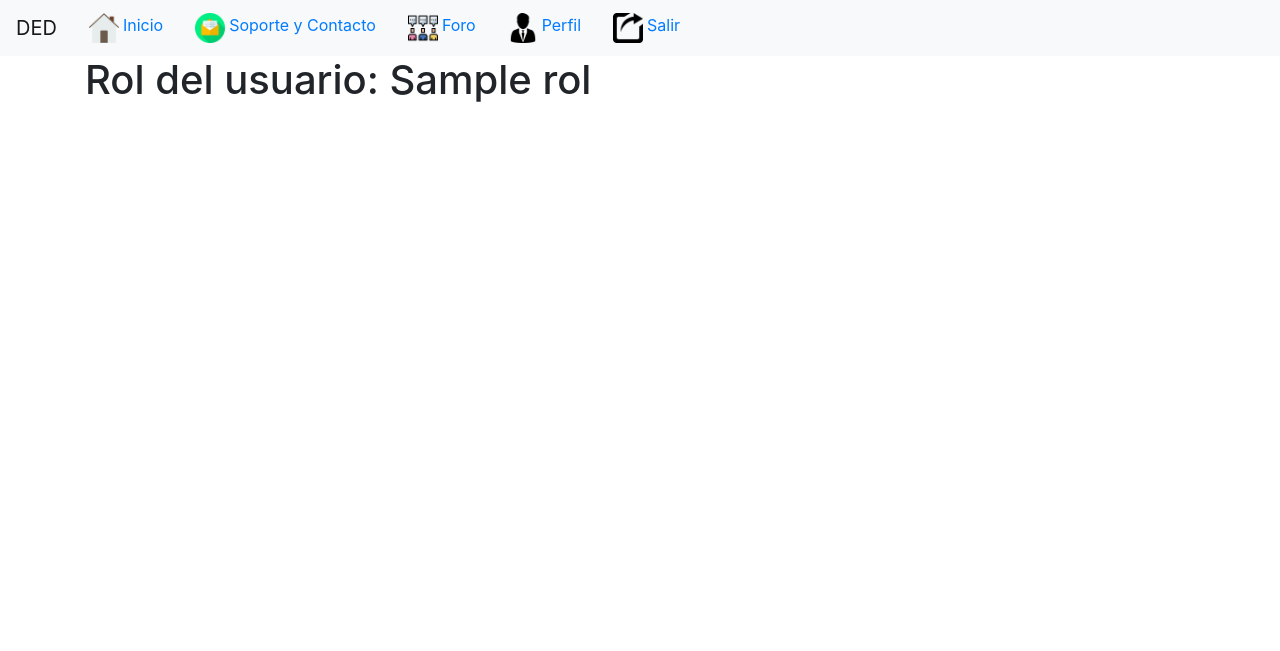
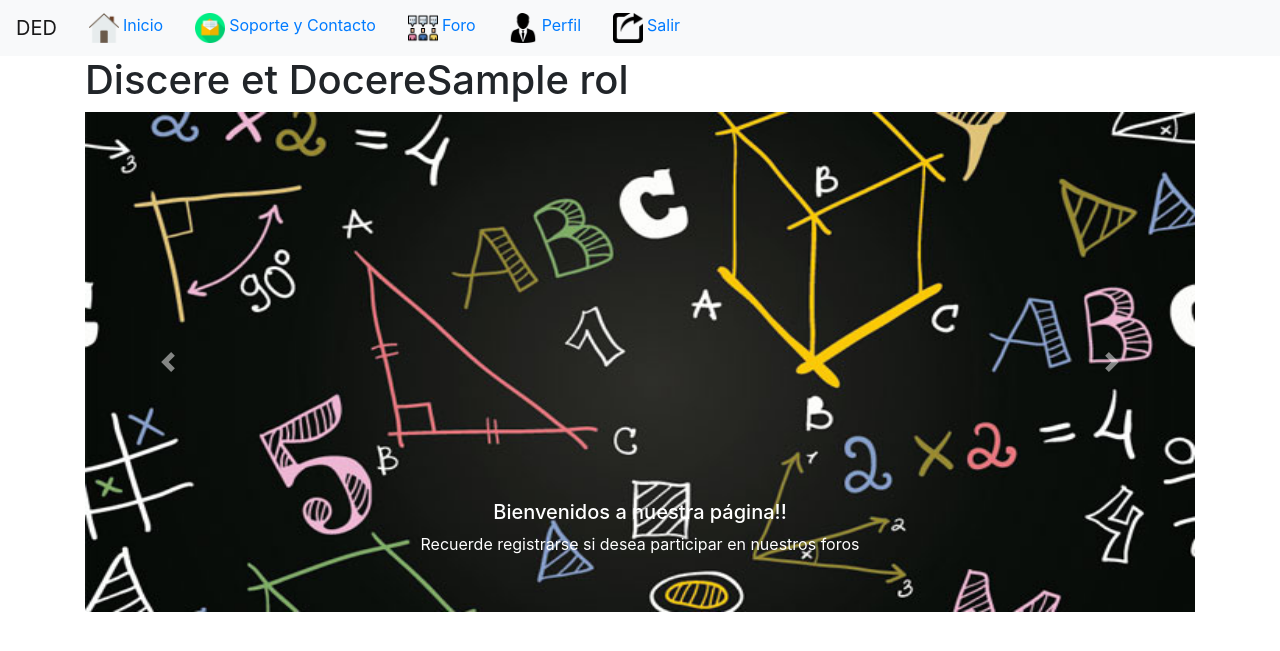
Before and after one commit to Axel19992017/DiscereEtDocere, a Flask app: template templates/index.html in a window 1280 px wide. Shown: the top 651 px of the page. Run offline with Flask 2, Linux system fonts and the light colour scheme; the template is opened without the code that fills it: most values are stand-ins (such as "Sample title", 1, 10 or a date in 2020); some libraries are stand-ins or nearby versions.

Commit message:
Falta personalizar perfil e inicio y soporte

```diff
--- a/app.py
+++ b/app.py
@@ -74,7 +74,7 @@ def index():
     cursor.execute("select CONCAT(nombre,' ',apellido) as Nombre,alias,pase from Usuario;")
     print(cursor.rownumber)
     rows = cursor.fetchall()
-    return render_template("index.html",rows = rows,rol = "")
+    return render_template("index.html",rows = rows,rol = rol,alias=alias)
 
 @app.route("/login")
 def login():
@@ -182,6 +182,13 @@ def addForo():
     cursor.callproc('addForo',(idTema,idUsuario,nombre,contenido,None))
     cursor.connection.commit()
     return '202'
+@app.route('/perfil')
+def perfil():
+    global alias
+    cursor.execute(f"select CONCAT(nombre,' ',apellido) AS Nombre, gradoAcademico, email, alias from Usuario where alias = BINARY '{alias}';")
+    res = cursor.fetchone()
+    return render_template('perfil.html', rol = rol, alias = alias, datosUsuario = res)
+
 
 if __name__ == '__main__':
     app.run(debug=True, port=5500)
--- a/templates/administracion.html
+++ b/templates/administracion.html
@@ -1,12 +1,11 @@
-
 {% extends "layout.html" %}
 {% block title %}
-    Foro
+    Administración
 {% endblock %}
 {% block main %}
     <div class="row">
         <div class="col-12">
-
+            <h2>SECCIÓN EN PROCESO DE CREACIÓN</h2>
         </div>
 
     </div>
--- a/templates/index.html
+++ b/templates/index.html
@@ -1,12 +1,40 @@
 {% extends "layout.html" %}
 {% block title %}
-    Inicio
+Inicio
 {% endblock %}
 {% block main %}
-    <div class="row">
-        <div class="col-12">
-            <h1>Rol del usuario: {{rol}}</h1>
+<h1>Discere et Docere{{rol}}</h1>
+<div id="carruselInicio" class="carousel slide" data-ride="carousel">
+    <div class="carousel-inner">
+        <div class="carousel-item active">
+            <img class="d-block w-100" src="{{url_for('static',filename='img/index1.jpg')}}" width="400" height="500">
+            <div class="carousel-caption d-none d-md-block">
+                <h5>Bienvenidos a nuestra página!!</h5>
+                <p>Recuerde registrarse si desea participar en nuestros foros</p>
+            </div>
         </div>
-
+        <div class="carousel-item">
+            <img class="d-block w-100" src="{{url_for('static',filename='img/index2.jpg')}}" width="400" height="500">
+            <div class="carousel-caption d-none d-md-block">
+                <h5>Es un proyecto a largo plazo!</h5>
+                <p>Esté pendiente de nuestras mejoras a la página</p>
+            </div>
+        </div>
+        <div class="carousel-item">
+            <img class="d-block w-100" src="{{url_for('static',filename='img/index3.jpg')}}" width="400" height="500">
+            <div class="carousel-caption d-none d-md-block">
+                <h5>Ayúdenos a crecer!!</h5>
+                <p>Discere Et Docere se encuentra en <a href="https://github.com/Axel19992017/DiscereEtDocere">GitHub</a></p>
+            </div>
+        </div>
     </div>
+    <a class="carousel-control-prev" href="#carruselInicio" role="button" data-slide="prev">
+        <span class="carousel-control-prev-icon" aria-hidden="true"></span>
+        <span class="sr-only">Anterior</span>
+    </a>
+    <a class="carousel-control-next" href="#carruselInicio" role="button" data-slide="next">
+        <span class="carousel-control-next-icon" aria-hidden="true"></span>
+        <span class="sr-only">Siguiente</span>
+    </a>
+</div>
 {% endblock %}
--- a/templates/layout.html
+++ b/templates/layout.html
@@ -20,7 +20,7 @@
         <div class="collapse navbar-collapse" id="navbarNav">
             <ul class="navbar-nav">
                 <li class="nav-item mr-3 ml-3">
-                    <a href="#" class="navbar-nav">
+                    <a href="/" class="navbar-nav">
                         <img src='{{ url_for('static', filename ='img/casa.png')}}' width="30" height="30"
                             class="d-inline-block align-top mr-1">
                         Inicio
@@ -44,7 +44,7 @@
                     </a>
                 </li>
                 <li class="nav-item mr-3 ml-3">
-                    <a href="/" class="navbar-nav">
+                    <a href="/perfil" class="navbar-nav">
                         <img src='{{ url_for('static', filename = 'img/perfil.png')}}' width="30" height="30"
                             class="d-inline-block align-top mr-1">
                         Perfil
```
Also changed, not shown: templates/example.html (deleted, +0 -31 lines), templates/perfil.html (added, +18 -0 lines), static/img/index1.jpg (added), static/img/index2.jpg (added), static/img/index3.jpg (added).
